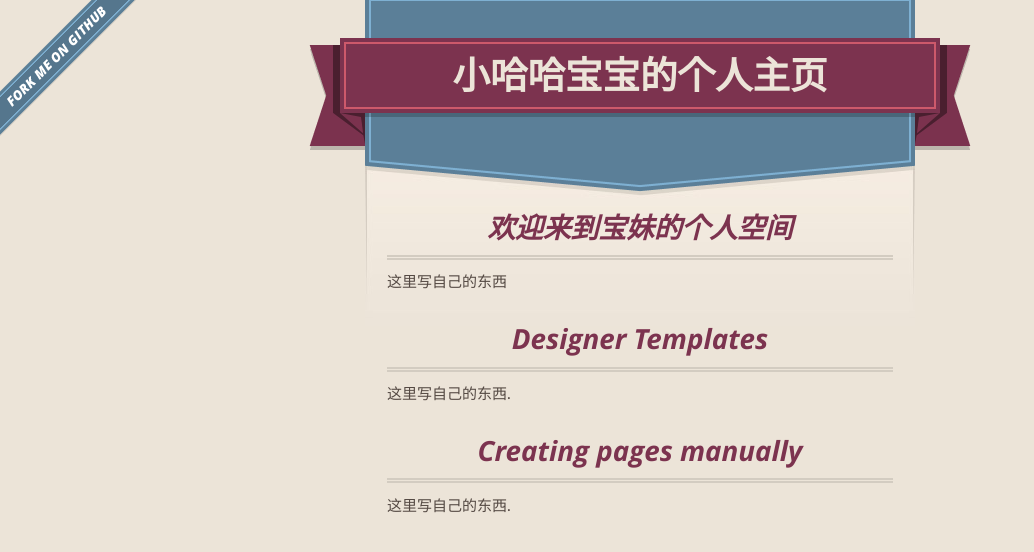
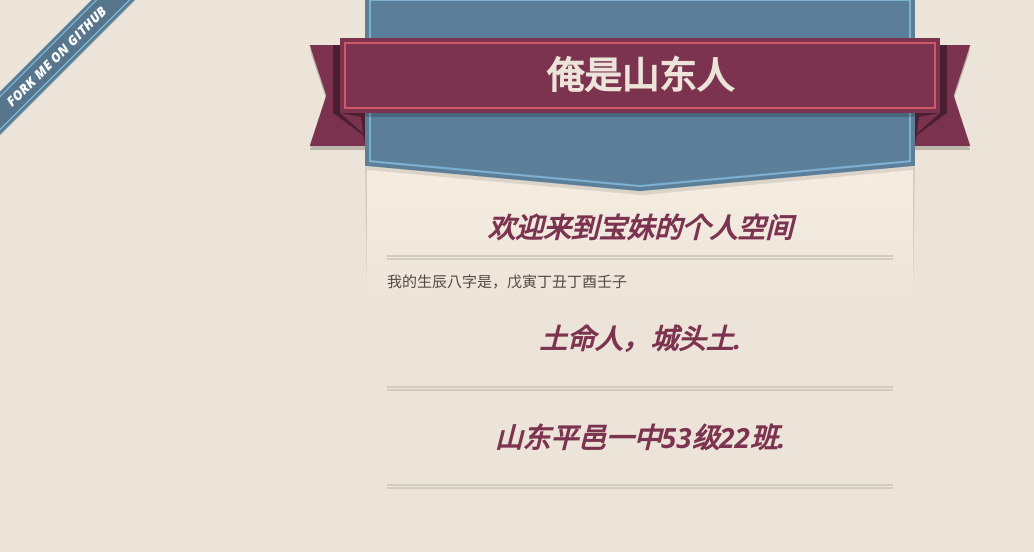
Before and after one commit to baomei/baomei.github.com, a plain HTML site: page index.html in a window 1280 px wide. Shown: the whole page, without its empty margins (0-1034 px from the left). Drawn offline with nearby package versions, Linux system fonts and the light colour scheme.

Commit message:
Update index.html

```diff
--- a/index.html
+++ b/index.html
@@ -27,7 +27,7 @@
       <header>
         <span class="ribbon-outer">
           <span class="ribbon-inner">
-            <h1>小哈哈宝宝的个人主页</h1>
+            <h1>俺是山东人</h1>
             <h2></h2>
           </span>
           <span class="left-tail"></span>
@@ -48,17 +48,13 @@
         <h3>
 <a id="welcome-to-github-pages" class="anchor" href="#welcome-to-github-pages" aria-hidden="true"><span aria-hidden="true" class="octicon octicon-link"></span></a>欢迎来到宝妹的个人空间</h3>
 
-<p>这里写自己的东西</p>
+<p>我的生辰八字是，戊寅丁丑丁酉壬子</p>
 
 <h3>
-<a id="designer-templates" class="anchor" href="#designer-templates" aria-hidden="true"><span aria-hidden="true" class="octicon octicon-link"></span></a>Designer Templates</h3>
+<p>土命人，城头土.</p>
+<h3>
 
-<p>这里写自己的东西.</p>
-
-<h3>
-<a id="creating-pages-manually" class="anchor" href="#creating-pages-manually" aria-hidden="true"><span aria-hidden="true" class="octicon octicon-link"></span></a>Creating pages manually</h3>
-
-<p>这里写自己的东西.</p>
+<p>山东平邑一中53级22班.</p>
 
 
       </section>
```
